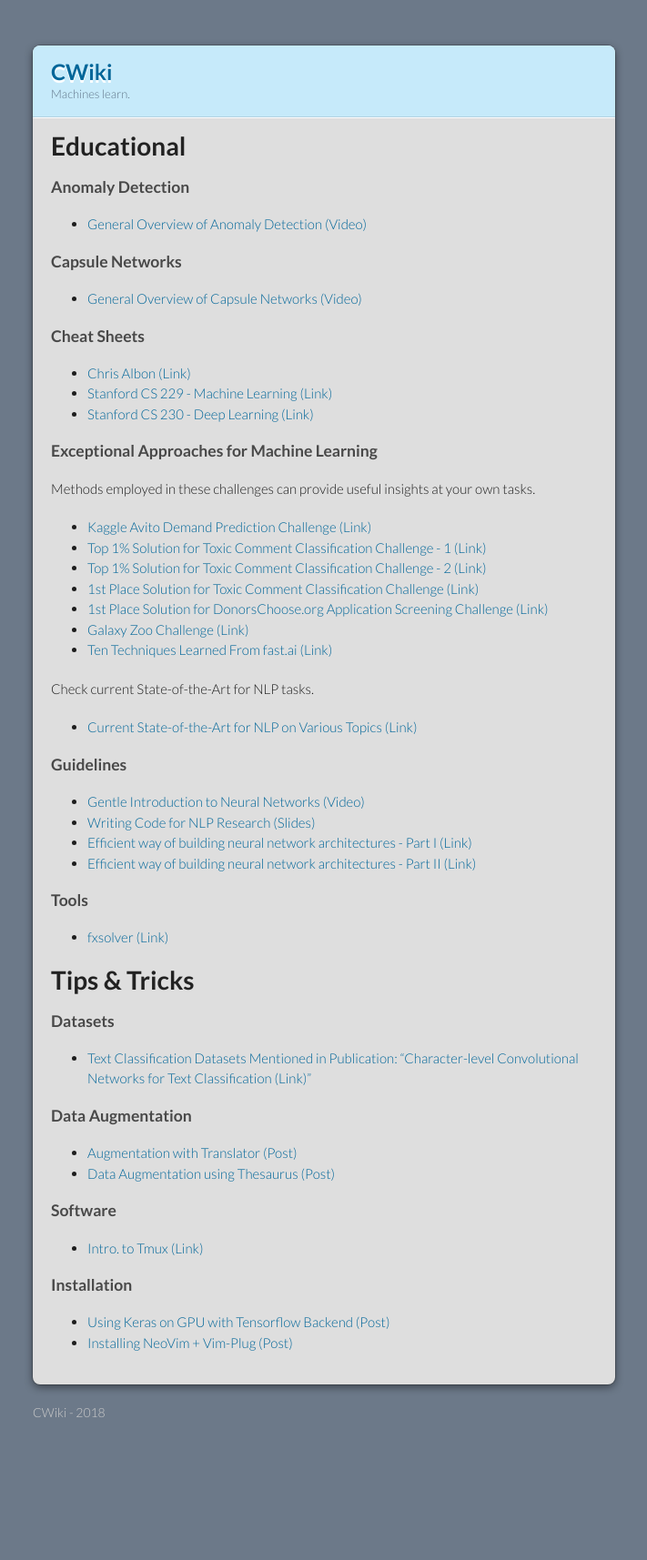
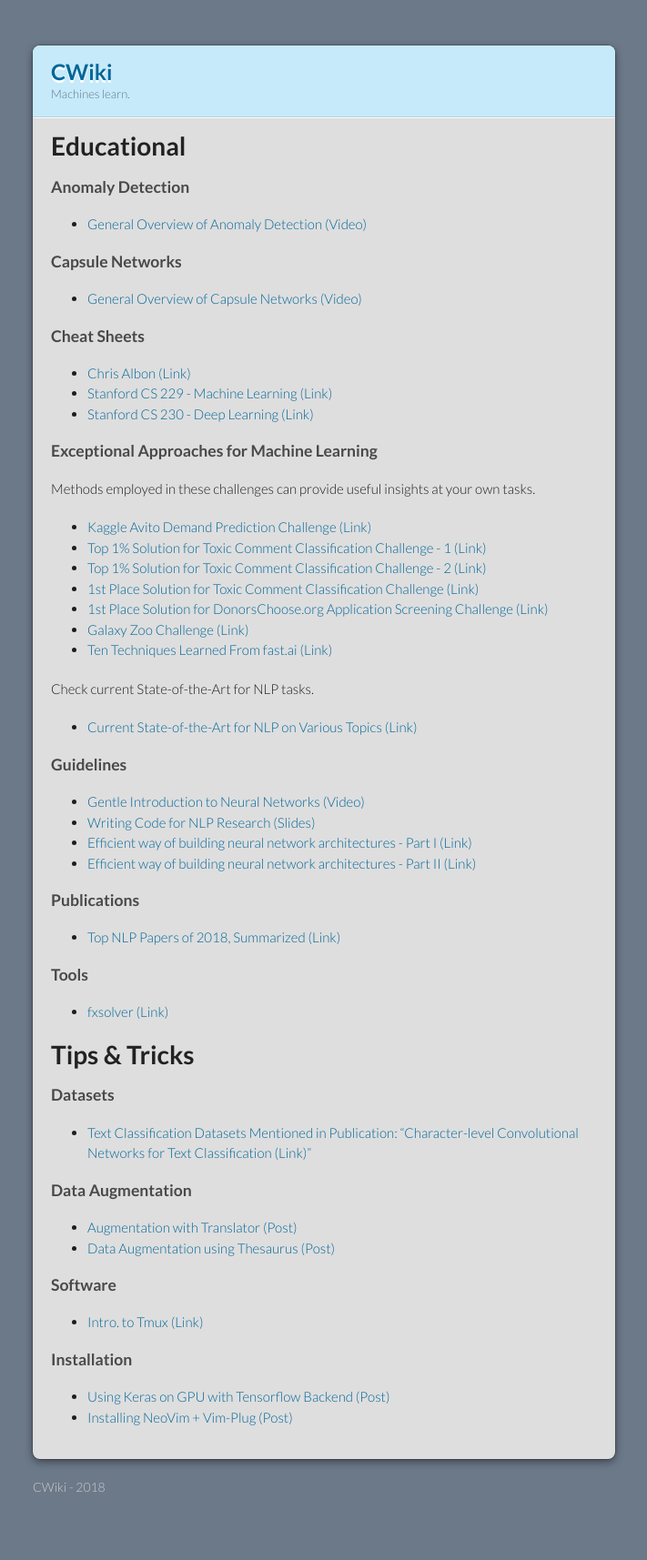
Before and after one commit to burakyldrm/pythoniancultist.github.io, a Jekyll site: the page built from index.md, in a window 1280 px wide. Shown: the whole page at 91% size, without its empty margins (284-995 px from the left). Built offline with Jekyll 4.4.1, drawn with Linux system fonts in a browser that asks for light colours; our own code applies the rules of GitHub Pages for plain Markdown files; before the commit the page ends 1633 px from its top, so only the background shows below that.

Commit message:
Top papers of 2018

```diff
--- a/index.md
+++ b/index.md
@@ -26,13 +26,16 @@ Methods employed in these challenges can provide useful insights at your own tas
 *   [Ten Techniques Learned From fast.ai (Link)](https://blog.floydhub.com/ten-techniques-from-fast-ai/)
 
 Check current State-of-the-Art for NLP tasks.
-* [Current State-of-the-Art for NLP on Various Topics (Link)](http://nlpprogress.com/)
+*   [Current State-of-the-Art for NLP on Various Topics (Link)](http://nlpprogress.com/)
 
 ### Guidelines
 *   [Gentle Introduction to Neural Networks (Video)](https://www.youtube.com/watch?v=bxe2T-V8XRs&list=PLiaHhY2iBX9hdHaRr6b7XevZtgZRa1PoU&index=1)
 *   [Writing Code for NLP Research (Slides)](https://docs.google.com/presentation/d/17NoJY2SnC2UMbVegaRCWA7Oca7UCZ3vHnMqBV4SUayc/preview#slide=id.p)
 *   [Efficient way of building neural network architectures - Part I (Link)](https://towardsdatascience.com/a-guide-to-an-efficient-way-to-build-neural-network-architectures-part-i-hyper-parameter-8129009f131b)
 *   [Efficient way of building neural network architectures - Part II (Link)](https://towardsdatascience.com/a-guide-to-an-efficient-way-to-build-neural-network-architectures-part-ii-hyper-parameter-42efca01e5d7)
+
+### Publications
+*   [Top NLP Papers of 2018, Summarized (Link)](https://www.topbots.com/most-important-ai-research-papers-2018/#ai-paper-2018-6)
 
 ### Tools
 *   [fxsolver (Link)](https://www.fxsolver.com/)
```
